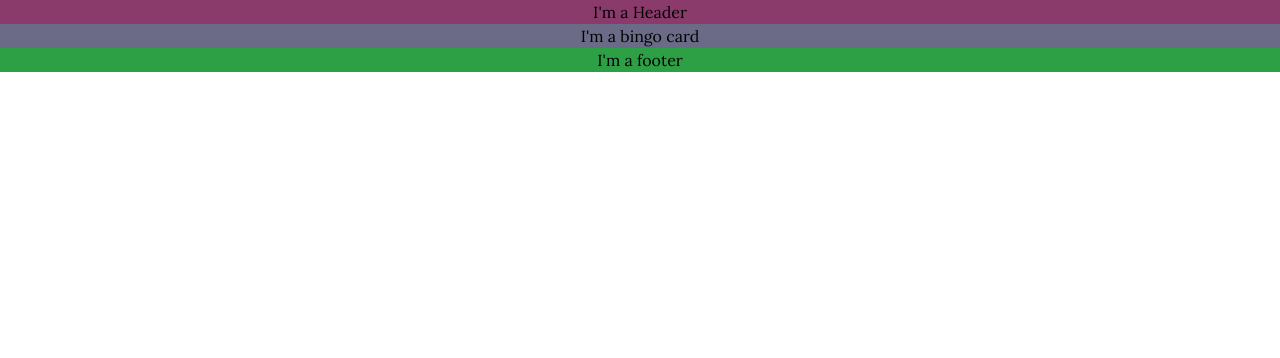
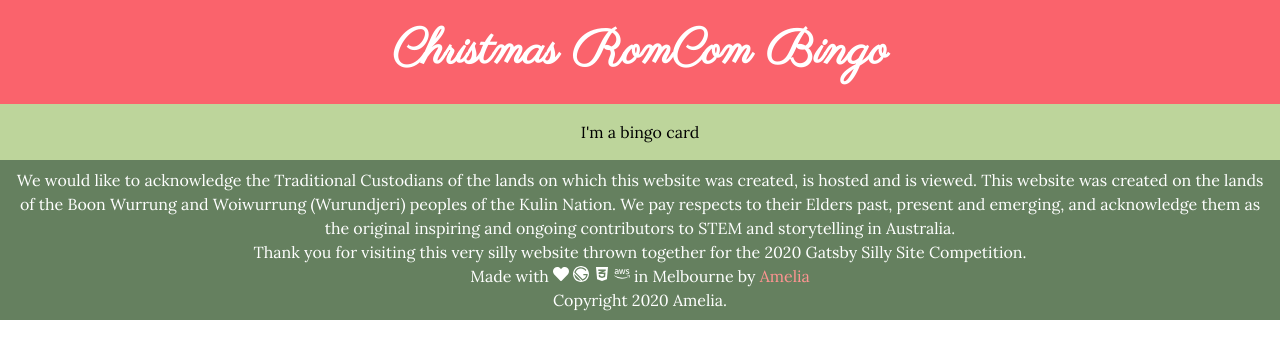
Before and after one commit to amtrav42/ChristmasRomComBingo, a Gatsby site: page / in a window 1280 px wide. Built offline with nearby package versions, Linux system fonts and the light colour scheme; Gatsby itself is replaced by a stand-in of ours.

Commit message:
styled base components

```diff
--- a/src/components/BingoCard/BingoCard.module.css
+++ b/src/components/BingoCard/BingoCard.module.css
@@ -1,4 +1,5 @@
 @import "../../styles/global.css";
 .background{
-  background-color: rgb(107, 107, 136);
+  background-color: var(--mid-green);
+  padding: var(--padding);
 }
--- a/src/components/Footer/Footer.module.css
+++ b/src/components/Footer/Footer.module.css
@@ -1,4 +1,10 @@
 @import "../../styles/global.css";
-.background{
-  background-color: rgb(45, 160, 70);
+.container{
+  background-color: var(--dark-green);
+  color: white;
+  padding: calc(var(--padding)/2);
 }
+
+.footer a{
+  color: var(--light-red);
+}
--- a/src/components/Footer/index.jsx
+++ b/src/components/Footer/index.jsx
@@ -1,8 +1,42 @@
 import React from "react";
 import FooterStyles from "./Footer.module.css";
+import {
+  FaHeart,
+  FaCss3Alt,
+  FaAws,
+} from 'react-icons/fa';
+import { GrGatsbyjs } from 'react-icons/gr';
 
 export default function Footer() {
   return (
-    <div className={FooterStyles.background}>I'm a footer</div>
+  <div className={FooterStyles.container}>
+    <p className={FooterStyles.acknowledgement}>
+      We would like to acknowledge the Traditional Custodians of the lands
+      on which this website was created, is hosted and is viewed.
+      This website was created on the lands of the Boon Wurrung and Woiwurrung (Wurundjeri)
+      peoples of the Kulin Nation. We pay respects to their Elders past, present and emerging,
+      and acknowledge them as the original inspiring and ongoing contributors to STEM
+      and storytelling in Australia.
+    </p>
+    <p className={FooterStyles.footer}>
+      Thank you for visiting this very silly website thrown together for the 2020 Gatsby Silly Site Competition.
+      <br />
+      {'Made with '}
+      <span className={FooterStyles.icons}>
+        <FaHeart />
+        {' '}
+        <GrGatsbyjs />
+        {' '}
+        <FaCss3Alt />
+        {' '}
+        <FaAws />
+        {' '}
+      </span>
+      in Melbourne by
+      <a href="https://twitter.com/amaltr42" target="_blank" rel="noreferrer"> Amelia</a>
+      <br />
+      {`Copyright ${(new Date()).getFullYear()} Amelia.`}
+    </p>
+  </div>
   )
 };
--- a/src/components/Header/Header.module.css
+++ b/src/components/Header/Header.module.css
@@ -1,4 +1,8 @@
 @import "../../styles/global.css";
 .background{
-  background-color: rgb(139, 58, 108);
+  background-color: var(--bright-red);
+  font-family: var(--font-highlights);
+  font-size: 1.5rem;
+  color: white;
+  padding: var(--padding);
 }
--- a/src/components/Header/index.jsx
+++ b/src/components/Header/index.jsx
@@ -3,6 +3,8 @@ import HeaderStyles from "./Header.module.css";
 
 export default function Header() {
   return (
-    <div className={HeaderStyles.background}>I'm a Header</div>
+    <div className={HeaderStyles.background}>
+      <h1>Christmas RomCom Bingo</h1>
+    </div>
   )
 };
```
